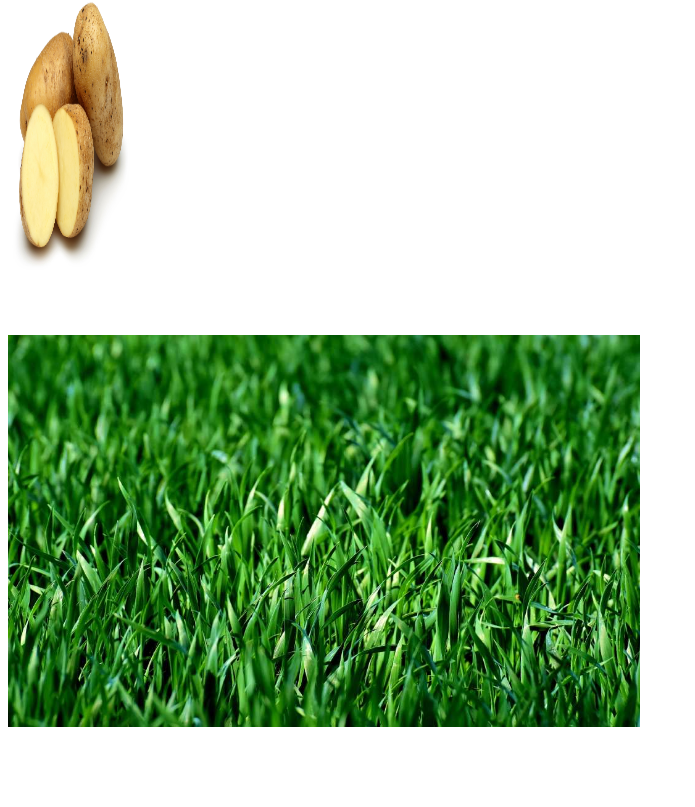
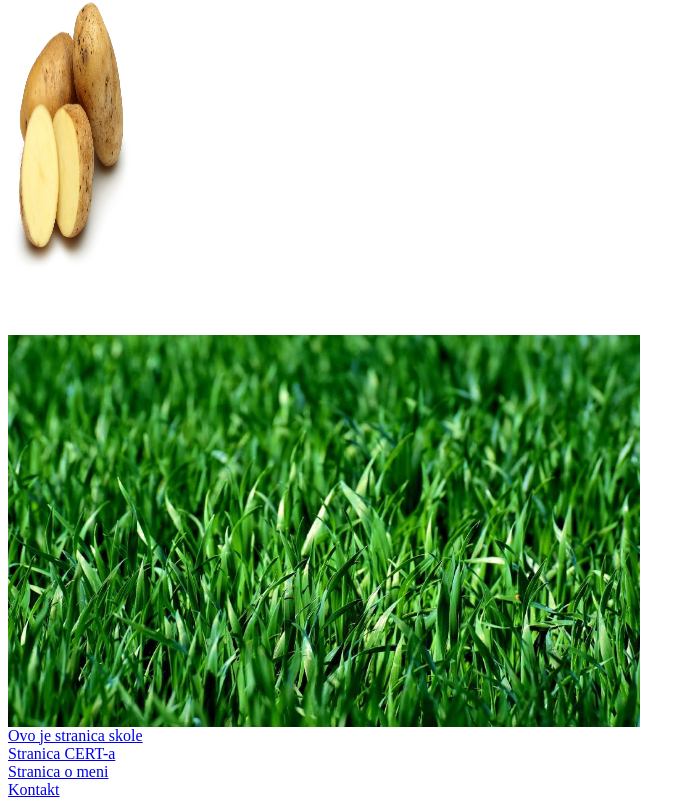
Before and after one commit to Leo1253/web-stranica, a plain HTML site: page index.html in a window 1280 px wide. Shown: the part 1873-2680 px from the top of the page, without its empty margins (0-695 px from the left). Before the commit the page ends 2608 px from the top, so only its background shows below. Drawn offline with Linux system fonts and the light colour scheme.

Commit message:
Add files via upload

```diff
--- a/index.html
+++ b/index.html
@@ -134,6 +134,14 @@
     </img>
     <br>
 
+    <a href="https://gimnazija-cakovec.hr/"> Ovo je stranica skole</a>
+    <br>
+    <a href="https://www.cert.hr/"> Stranica CERT-a </a>
+    <br>
+    <a href="o_meni.html">Stranica o meni</a>
+    <br>
+    <a href="kontakt.html">Kontakt</a>
+
 
 
 
```
